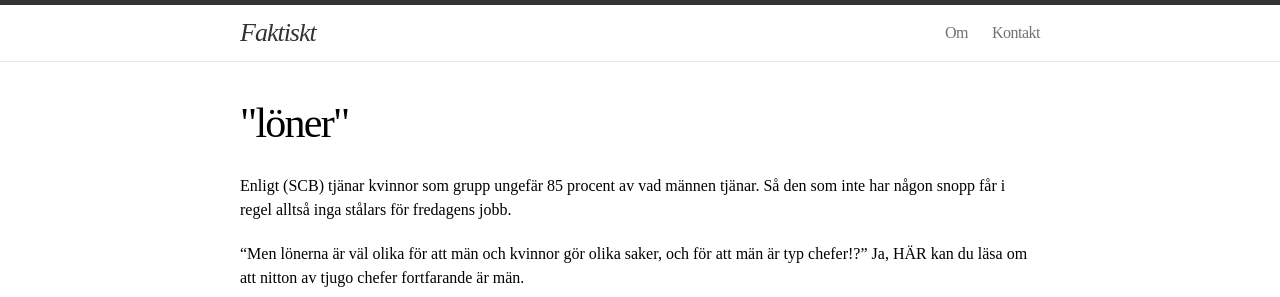
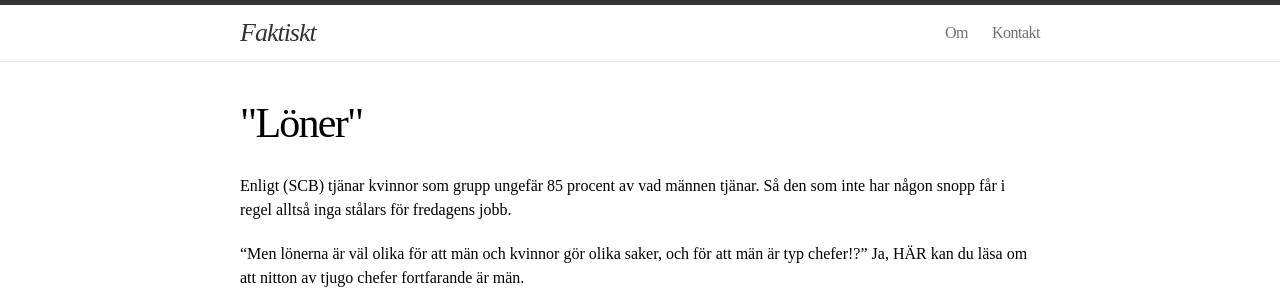
Before and after one commit to frigolitvarulv/faktiskt.github.io, a Jekyll site: the page built from jamstalldhet/sverige-r-ju-redan-v-rldens-mest-j-mst-llda-land/l-ner.md, in a window 1280 px wide. Shown: the top 297 px of the page. Built offline with Jekyll 4.4.1, drawn with Linux system fonts in a browser that asks for light colours; Markdown is read by kramdown in place of the engine named in the settings.

Commit message:
Updated l-ner.md

```diff
--- a/jamstalldhet/sverige-r-ju-redan-v-rldens-mest-j-mst-llda-land/l-ner.md
+++ b/jamstalldhet/sverige-r-ju-redan-v-rldens-mest-j-mst-llda-land/l-ner.md
@@ -1,7 +1,7 @@
 ---
 layout: post
 published: true
-title: löner
+title: Löner
 ---
 
 
```
